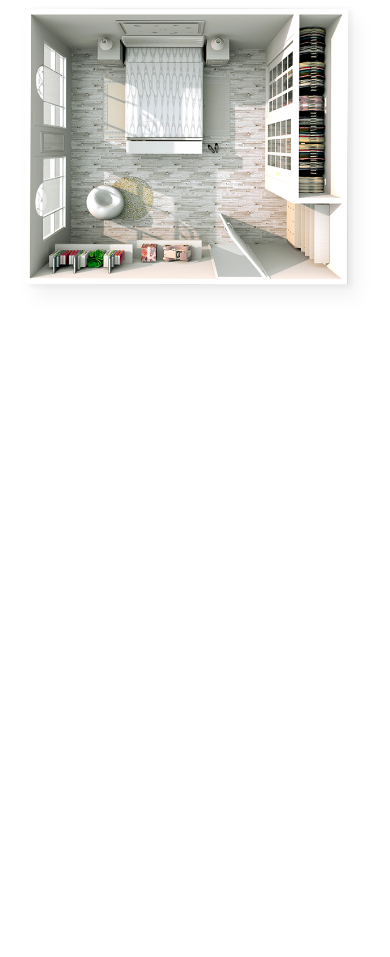
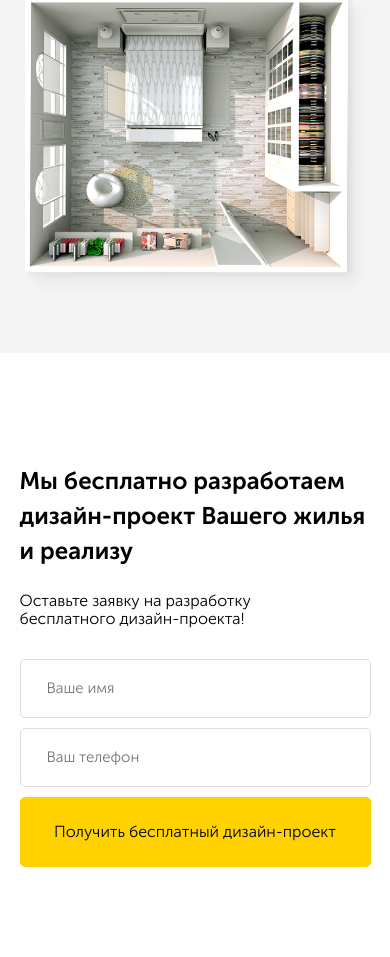
Before and after one commit to LettaMay/webstart, a plain HTML site: page src/index.html in a window 390 px wide. Shown: the part 487-1444 px from the top of the page. Before the commit the page ends 852 px from the top, so only its background shows below. Drawn offline with Linux system fonts and the light colour scheme.

Commit message:
верстан блок с предложением по дизайн-проекту. Добавлены эффекты при наведении на кнопки. Сделан адаптив для первых двух секций.

```diff
--- a/src/index.html
+++ b/src/index.html
@@ -68,6 +68,28 @@
         </section>
         <!-- /.hero -->
 
+        <section class="offer section">
+            <div class="container">
+                <div class="offer-block">
+                    <h2 class="section-title offer__title">Мы бесплатно разработаем  дизайн-проект Вашего жилья  и реализу</h2>
+                    <!-- /.section-title -->
+                    <span class="section-subtitle offer__subtitle">Оставьте заявку на разработку  бесплатного дизайн-проекта! </span>
+                    <!-- /.section-subtitle -->
+                    <form action="#" class="form offer-form">
+                        <input type="text" class="input offer__input" placeholder="Ваше имя">
+                        <input type="tell" class="input offer__input" placeholder="Ваш телефон">
+                        <button class="button offer__button">
+                            Получить бесплатный дизайн-проект
+                        </button>
+                    </form>
+                    <!-- /.form offer-form -->
+                </div>
+                <!-- /.offer-block -->
+            </div>
+            <!-- /.container -->
+        </section>
+        <!-- /.offer -->
+
 
     </main>
 
--- a/src/sass/_colors.sass
+++ b/src/sass/_colors.sass
@@ -1,2 +1,4 @@
 $main-color: #ffd200
 $text-color: #333333
+$secondary: #f5f5f5
+$border-input: #dddddd
--- a/src/sass/_interface.sass
+++ b/src/sass/_interface.sass
@@ -1,3 +1,5 @@
+*
+    box-sizing: border-box
 body
     +reg
 img
@@ -18,3 +20,19 @@ img
     background-color: $main-color
     border: none
     padding: 18px 30px
+    &:hover
+        background-color: lighten($main-color, 10%)
+        cursor: pointer
+.section
+    padding: 90px 0
+    &-title
+        font-size: 24px
+        +bold
+    &-subtitle
+        display: block
+        font-size: 16px
+.input
+    border: 1px solid $border-input
+    padding: 20px 26px
+    font-size: 15px
+    border-radius: 5px
--- a/src/sass/blocks/_hero.sass
+++ b/src/sass/blocks/_hero.sass
@@ -1,10 +1,11 @@
 .hero
     padding: 50px 0
+    background-color: $secondary
     &-block
         display: flex
     &-text
         flex-basis: 45%
-        padding-right: 110px
+        padding-right: 100px
         &__title
             +bold
             font-size: 41px
@@ -14,7 +15,6 @@
         &__subtitle
             display: inline-block
             font-size: 20px
-            font-weight: 500
             margin-bottom: 65px
     &-list
         margin: 0
@@ -22,7 +22,10 @@
         &__item
             display: flex
             align-items: center
-            margin-bottom: 30px
+            margin-bottom: 25px
+            // у последнего элемента с этим классом нет будет нижнего отступа
+            &:last-child
+                margin-bottom: 0
         &__image
             width: 40px
             height: 40px
--- a/src/sass/blocks/_navbar.sass
+++ b/src/sass/blocks/_navbar.sass
@@ -17,7 +17,6 @@
         display: inline-block
         color: $text-color
         font-size: 20px
-        font-weight: 400
         text-decoration: none
         margin-top: 10px
         +bold
--- /dev/null
+++ b/src/sass/blocks/_offer.sass
@@ -0,0 +1,46 @@
+.offer
+    background: url('../img/offer-img.png') no-repeat
+    background-size: contain
+    background-position: center right
+    position: relative
+    &::before
+        content: ''
+        width: 50%
+        height: 100%
+        position: absolute
+        background-color: #fff
+        top: 0
+        left: 0
+    &-block
+        width: 50%
+        padding-right: 90px
+        position: relative
+    &__title
+        max-width: 360px
+        line-height: 35px
+        margin-bottom: 24px
+    &__subtitle
+        max-width: 250px
+        margin-bottom: 30px
+    &__input
+        margin-bottom: 30px
+        width: 240px
+        &:first-child
+            margin-right: 10px
+    &__button
+        width: 100%
+        min-height: 70px
+@media (max-width: 1200px)
+    .offer
+        background-size: cover
+        &__input
+            width: 100%
+            margin-bottom: 10px
+        &-button
+            font-size: 13px
+@media (max-width: 768px)
+    .offer
+        background: #fff
+        &-block
+            width: 100%
+            padding-right: 0
--- a/src/sass/style.sass
+++ b/src/sass/style.sass
@@ -6,3 +6,5 @@
 @import 'blocks/navbar'
 // стили для главного экрана
 @import 'blocks/hero'
+// стили для блока offer
+@import 'blocks/offer'
```
Also changed, not shown: src/css/style.css, src/img/offer-img.png (added), 1 other file.
